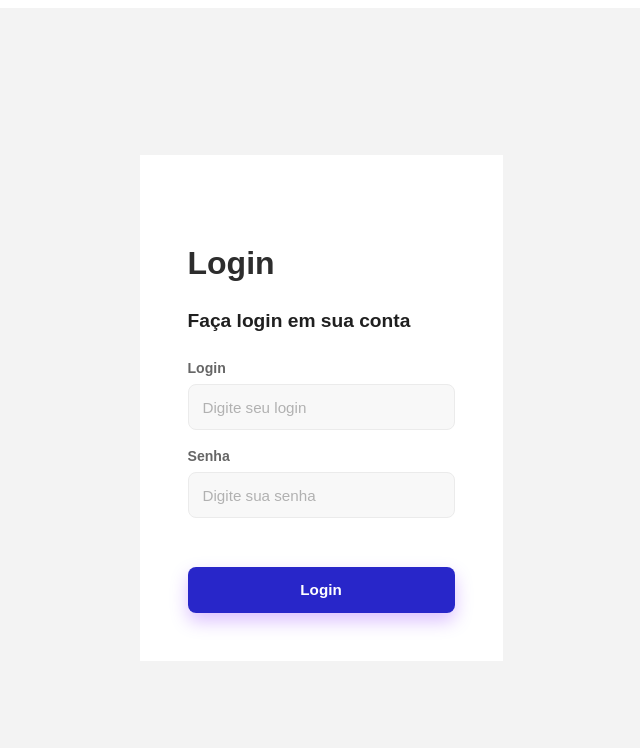
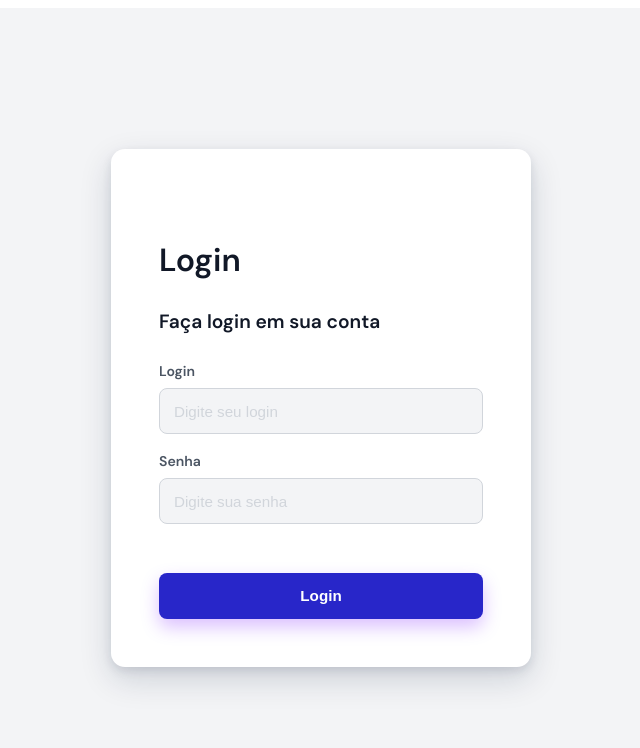
Before and after one commit to LuisRuppenthal/CityBlockMap, an Angular app in the folder cityblockmap - frontend/: page /login in a window 1280 px wide. Shown: the top 748 px of the page, without its empty margins (319-959 px from the left). Built offline with nearby package versions, Linux system fonts and the light colour scheme.

Commit message:
Organização de arquivos CSS.
- Utilizado IA para ajuda de organização de arquivos CSS para facilitar em caso de alteração.

```diff
--- a/cityblockmap - frontend/src/app/pages/blocks/block-list/block-list.css
+++ b/cityblockmap - frontend/src/app/pages/blocks/block-list/block-list.css
@@ -1,5 +1,8 @@
 @import url('https://fonts.googleapis.com/css2?family=DM+Sans:wght@400;500;600&family=Syne:wght@700&display=swap');
 
+/* --------------------------------------------------
+   HOST / CONFIGURAÇÃO DO COMPONENTE
+-------------------------------------------------- */
 :host {
   --blue-900: #0f1f3d;
   --blue-700: #1a3a6e;
@@ -20,10 +23,23 @@
   font-family: 'DM Sans', sans-serif;
 }
 
+/* --------------------------------------------------
+   LAYOUT PRINCIPAL
+-------------------------------------------------- */
 section {
   min-height: 100vh;
   background: linear-gradient(145deg, var(--blue-50) 0%, var(--gray-100) 100%);
   padding: 48px 24px;
+}
+
+/* --------------------------------------------------
+   CABEÇALHO DA LISTA
+-------------------------------------------------- */
+.list-header {
+  display: flex;
+  align-items: center;
+  justify-content: space-between;
+  margin-bottom: 32px;
 }
 
 h1 {
@@ -31,7 +47,7 @@ h1 {
   font-size: 2rem;
   font-weight: 700;
   color: var(--blue-900);
-  margin: 0 0 32px 0;
+  margin: 0;
   letter-spacing: -0.5px;
   position: relative;
   display: inline-block;
@@ -47,12 +63,18 @@ h1::after {
   margin-top: 8px;
 }
 
+/* --------------------------------------------------
+   MENSAGENS
+-------------------------------------------------- */
 p {
   font-size: 0.95rem;
   color: var(--gray-600);
   margin: 0 0 16px 0;
 }
 
+/* --------------------------------------------------
+   LISTA DE QUADRAS
+-------------------------------------------------- */
 ul {
   list-style: none;
   padding: 0;
@@ -62,6 +84,9 @@ ul {
   gap: 16px;
 }
 
+/* --------------------------------------------------
+   ANIMAÇÕES DE ENTRADA
+-------------------------------------------------- */
 li {
   animation: fadeUp 0.3s ease both;
 }
@@ -78,6 +103,9 @@ li:nth-child(4) { animation-delay: 0.20s; }
 li:nth-child(5) { animation-delay: 0.25s; }
 li:nth-child(6) { animation-delay: 0.30s; }
 
+/* --------------------------------------------------
+   BOTÃO DE QUADRA
+-------------------------------------------------- */
 button {
   width: 100%;
   padding: 20px 24px;
@@ -108,6 +136,9 @@ button::before {
   transition: transform 0.2s ease;
 }
 
+/* --------------------------------------------------
+   ESTADOS DO BOTÃO
+-------------------------------------------------- */
 button:hover {
   border-color: var(--blue-400);
   box-shadow: var(--shadow-lg);
@@ -123,3 +154,33 @@ button:active {
   transform: translateY(0);
   box-shadow: var(--shadow-sm);
 }
+
+/* --------------------------------------------------
+   BOTÃO NOVO USUÁRIO
+-------------------------------------------------- */
+.btn-new-user {
+  width: auto;
+  padding: 10px 20px;
+  background: var(--blue-500);
+  color: var(--white);
+  border: none;
+  border-radius: 8px;
+  font-family: 'DM Sans', sans-serif;
+  font-size: 0.9rem;
+  font-weight: 600;
+  cursor: pointer;
+  transition: all 0.2s ease;
+  box-shadow: 0 2px 8px rgba(37, 99, 235, 0.35);
+}
+
+.btn-new-user::before {
+  display: none;
+}
+
+.btn-new-user:hover {
+  background: var(--blue-700);
+  transform: translateY(-1px);
+  box-shadow: 0 4px 16px rgba(37, 99, 235, 0.45);
+  border-color: transparent;
+  color: var(--white);
+}
--- a/cityblockmap - frontend/src/app/pages/login/login.css
+++ b/cityblockmap - frontend/src/app/pages/login/login.css
@@ -1,3 +1,5 @@
+@import url('https://fonts.googleapis.com/css2?family=DM+Sans:wght@400;500;600&family=Syne:wght@700&display=swap');
+
 /* --------------------------------------------------
    HOST / CONFIGURAÇÃO DO COMPONENTE
 -------------------------------------------------- */
@@ -21,6 +23,9 @@
   font-family: 'DM Sans', sans-serif;
 }
 
+/* --------------------------------------------------
+   RESET
+-------------------------------------------------- */
 * {
   box-sizing: border-box;
 }
@@ -34,23 +39,8 @@
   align-items: center;
   justify-content: center;
   padding: 32px;
-  background: #f3f3f3;
-  font-family: Arial, Helvetica, sans-serif;
-}
-
-/* --------------------------------------------------
-   WRAPPER PRINCIPAL
--------------------------------------------------- */
-.login-wrapper {
-  width: 100%;
-  max-width: 1200px;
-  min-height: 700px;
-  display: grid;
-  grid-template-columns: 420px 1fr;
-  background: #ffffff;
-  border-radius: 6px;
-  overflow: hidden;
-  box-shadow: 0 18px 45px rgba(0, 0, 0, 0.08);
+  background: var(--gray-100);
+  font-family: 'DM Sans', sans-serif;
 }
 
 /* --------------------------------------------------
@@ -61,7 +51,11 @@
   flex-direction: column;
   justify-content: center;
   padding: 90px 48px 48px;
-  background: #ffffff;
+  background: var(--white);
+  border-radius: var(--radius);
+  box-shadow: var(--shadow-lg);
+  width: 100%;
+  max-width: 420px;
 }
 
 /* --------------------------------------------------
@@ -78,14 +72,14 @@
   margin: 0;
   font-size: 2rem;
   font-weight: 700;
-  color: #2d2d2d;
+  color: var(--gray-900);
 }
 
 .login-card h2 {
   margin: 0 0 28px;
   font-size: 1.2rem;
   font-weight: 700;
-  color: #1f1f1f;
+  color: var(--gray-900);
 }
 
 /* --------------------------------------------------
@@ -104,7 +98,7 @@
   margin-bottom: 8px;
   font-size: 0.88rem;
   font-weight: 600;
-  color: #666666;
+  color: var(--gray-600);
 }
 
 /* --------------------------------------------------
@@ -117,59 +111,27 @@
 .input-wrapper input {
   width: 100%;
   height: 46px;
-  padding: 0 52px 0 14px;
-  border: 1px solid #ebebeb;
+  padding: 0 14px;
+  border: 1px solid var(--gray-300);
   border-radius: 8px;
   outline: none;
-  background: #f8f8f8;
+  background: var(--gray-100);
   font-size: 0.95rem;
-  color: #333333;
+  color: var(--gray-900);
   transition: 0.2s ease;
 }
 
-.input-wrapper input:focus {
-  border-color: #2826c9;
-  background: #ffffff;
-  box-shadow: 0 0 0 3px rgba(142, 43, 255, 0.12);
-}
-
 .input-wrapper input::placeholder {
-  color: #b1b1b1;
+  color: var(--gray-300);
 }
 
 /* --------------------------------------------------
-   ÍCONES DOS INPUTS
+   ESTADOS DOS INPUTS
 -------------------------------------------------- */
-/*.input-icon {
-  position: absolute;
-  top: 50%;
-  right: 10px;
-  width: 30px;
-  height: 30px;
-  display: flex;
-  align-items: center;
-  justify-content: center;
-  transform: translateY(-50%);
-  border-radius: 6px;
-  background: linear-gradient(180deg, #9d39ff 0%, #6f00ff 100%);
-  color: #ffffff;
-  font-size: 0.9rem;
-}*/
-
-/* --------------------------------------------------
-   LINK "ESQUECEU A SENHA?"
--------------------------------------------------- */
-.forgot-password {
-  display: flex;
-  justify-content: flex-end;
-  margin: 6px 0 18px;
-}
-
-.forgot-password a {
-  font-size: 0.82rem;
-  font-weight: 600;
-  text-decoration: none;
-  color: #2826c9;
+.input-wrapper input:focus {
+  border-color: #2826c9;
+  background: var(--white);
+  box-shadow: 0 0 0 3px rgba(142, 43, 255, 0.12);
 }
 
 /* --------------------------------------------------
@@ -188,24 +150,17 @@
 .btn-primary {
   margin-top: 2em;
   border: none;
-  background: linear-gradient(180deg, #2826c9 0%, #2826c9 100%);
-  color: #ffffff;
+  background: #2826c9;
+  color: var(--white);
   box-shadow: 0 8px 18px rgba(111, 0, 255, 0.25);
 }
 
+/* --------------------------------------------------
+   ESTADOS DOS BOTÕES
+-------------------------------------------------- */
 .btn-primary:hover {
   transform: translateY(-1px);
   filter: brightness(1.03);
-}
-
-.btn-secondary {
-  border: 1.5px solid #2826c9;
-  background: #ffffff;
-  color: #2826c9;
-}
-
-.btn-secondary:hover {
-  background: #faf5ff;
 }
 
 /* --------------------------------------------------
@@ -224,87 +179,28 @@
   left: 0;
   width: 100%;
   height: 1px;
-  background: #ececec;
+  background: var(--gray-300);
 }
 
 .divider span {
   position: relative;
   padding: 0 12px;
-  background: #ffffff;
+  background: var(--white);
   font-size: 0.85rem;
-  color: #a0a0a0;
+  color: var(--gray-600);
 }
 
 /* --------------------------------------------------
-   PAINEL DE ILUSTRAÇÃO
--------------------------------------------------- */
-/*.illustration-panel {
-  display: flex;
-  align-items: center;
-  justify-content: center;
-  padding: 40px;
-  background: #f5f5f5;
-}*/
-
-/*.illustration-box {
-  width: 100%;
-  max-width: 520px;
-  aspect-ratio: 1 / 1;
-  display: flex;
-  flex-direction: column;
-  align-items: center;
-  justify-content: center;
-  position: relative;
-  border: 2px solid #d6a9ff;
-  background: transparent;
-}*/
-
-/*.illustration-box h3 {
-  margin: 0 0 24px;
-  font-size: 2rem;
-  font-weight: 700;
-  text-align: center;
-  color: #2b2b2b;
-}*/
-
-/*.shape {
-  width: 320px;
-  height: 250px;
-  display: flex;
-  align-items: center;
-  justify-content: center;
-  overflow: hidden;
-  border-radius: 58% 42% 55% 45% / 50% 45% 55% 50%;
-  background: linear-gradient(180deg, #a33cff 0%, #6f00ff 100%);
-}*/
-
-/*.shape img {
-  width: 88%;
-  max-width: 290px;
-  object-fit: contain;
-  filter: drop-shadow(0 10px 16px rgba(0, 0, 0, 0.12));
-}*/
-
-/* --------------------------------------------------
-   @MEDIA para telas menores
+   @MEDIA — TELAS MÉDIAS
 -------------------------------------------------- */
 @media (max-width: 992px) {
-  .login-wrapper {
-    max-width: 560px;
-    grid-template-columns: 1fr;
-  }
-
-  .illustration-panel {
-    display: none;
-  }
-
   .login-card {
     padding: 48px 28px;
   }
 }
 
 /* --------------------------------------------------
-   @MEDIA para celular
+   @MEDIA — CELULAR
 -------------------------------------------------- */
 @media (max-width: 480px) {
   .login-page {
--- a/cityblockmap - frontend/src/app/pages/not-found/not-found.css
+++ b/cityblockmap - frontend/src/app/pages/not-found/not-found.css
@@ -1,5 +1,8 @@
 @import url('https://fonts.googleapis.com/css2?family=DM+Sans:wght@400;500;600&family=Syne:wght@700&display=swap');
 
+/* --------------------------------------------------
+   HOST / CONFIGURAÇÃO DO COMPONENTE
+-------------------------------------------------- */
 :host {
   --blue-900: #0f1f3d;
   --blue-700: #1a3a6e;
@@ -15,6 +18,9 @@
   font-family: 'DM Sans', sans-serif;
 }
 
+/* --------------------------------------------------
+   LAYOUT PRINCIPAL
+-------------------------------------------------- */
 section {
   min-height: 100vh;
   background: linear-gradient(145deg, var(--blue-50) 0%, var(--gray-100) 100%);
@@ -24,6 +30,9 @@ section {
   padding: 48px 24px;
 }
 
+/* --------------------------------------------------
+   CARD 404
+-------------------------------------------------- */
 .not-found-card {
   background: var(--white);
   border: 1px solid var(--gray-300);
@@ -36,11 +45,9 @@ section {
   animation: fadeUp 0.4s ease both;
 }
 
-@keyframes fadeUp {
-  from { opacity: 0; transform: translateY(16px); }
-  to   { opacity: 1; transform: translateY(0); }
-}
-
+/* --------------------------------------------------
+   CÓDIGO 404
+-------------------------------------------------- */
 .code {
   display: block;
   font-family: 'Syne', sans-serif;
@@ -52,8 +59,11 @@ section {
   letter-spacing: -4px;
 }
 
+/* --------------------------------------------------
+   TEXTOS
+-------------------------------------------------- */
 h1 {
-  font-family: sans-serif;
+  font-family: 'Syne', sans-serif;
   font-size: 1.4rem;
   font-weight: 700;
   color: var(--blue-900);
@@ -66,6 +76,9 @@ p {
   margin: 0 0 32px 0;
 }
 
+/* --------------------------------------------------
+   BOTÃO VOLTAR
+-------------------------------------------------- */
 button {
   padding: 12px 32px;
   background: var(--blue-500);
@@ -80,8 +93,19 @@ button {
   box-shadow: 0 2px 8px rgba(37, 99, 235, 0.35);
 }
 
+/* --------------------------------------------------
+   ESTADO DO BOTÃO
+-------------------------------------------------- */
 button:hover {
   background: var(--blue-700);
   transform: translateY(-1px);
   box-shadow: 0 4px 16px rgba(37, 99, 235, 0.45);
 }
+
+/* --------------------------------------------------
+   ANIMAÇÕES
+-------------------------------------------------- */
+@keyframes fadeUp {
+  from { opacity: 0; transform: translateY(16px); }
+  to   { opacity: 1; transform: translateY(0); }
+}
--- a/cityblockmap - frontend/src/app/pages/register/register.css
+++ b/cityblockmap - frontend/src/app/pages/register/register.css
@@ -1,5 +1,8 @@
 @import url('https://fonts.googleapis.com/css2?family=DM+Sans:wght@400;500;600&family=Syne:wght@700&display=swap');
 
+/* --------------------------------------------------
+   HOST / CONFIGURAÇÃO DO COMPONENTE
+-------------------------------------------------- */
 :host {
   --blue-900: #0f1f3d;
   --blue-700: #1a3a6e;
@@ -17,6 +20,9 @@
   font-family: 'DM Sans', sans-serif;
 }
 
+/* --------------------------------------------------
+   LAYOUT PRINCIPAL
+-------------------------------------------------- */
 section {
   min-height: 100vh;
   background: linear-gradient(145deg, var(--blue-50) 0%, var(--gray-100) 100%);
@@ -26,23 +32,26 @@ section {
   padding: 48px 24px;
 }
 
+/* --------------------------------------------------
+   CARD DE CADASTRO
+-------------------------------------------------- */
 .register-card {
   background: var(--white);
   border: 1px solid var(--gray-300);
   border-radius: var(--radius);
   box-shadow: var(--shadow-lg);
-  padding: 100px 48px;
+  padding: 40px 48px;
   width: 100%;
   max-width: 460px;
   animation: fadeUp 0.4s ease both;
 }
 
-@keyframes fadeUp {
-  from { opacity: 0; transform: translateY(16px); }
-  to   { opacity: 1; transform: translateY(0); }
+/* --------------------------------------------------
+   CABEÇALHO DO CARD
+-------------------------------------------------- */
+.card-header {
+  margin-bottom: 32px;
 }
-
-.card-header { margin-bottom: 32px; }
 
 h1 {
   font-family: 'Syne', sans-serif;
@@ -69,10 +78,24 @@ h1::after {
   margin: 14px 0 0 0;
 }
 
-.form { display: flex; flex-direction: column; gap: 20px; }
+/* --------------------------------------------------
+   FORMULÁRIO
+-------------------------------------------------- */
+.form {
+  display: flex;
+  flex-direction: column;
+  gap: 20px;
+}
 
-.field { display: flex; flex-direction: column; gap: 6px; }
+.field {
+  display: flex;
+  flex-direction: column;
+  gap: 6px;
+}
 
+/* --------------------------------------------------
+   LABELS
+-------------------------------------------------- */
 label {
   font-size: 0.8rem;
   font-weight: 600;
@@ -81,6 +104,9 @@ label {
   color: var(--blue-500);
 }
 
+/* --------------------------------------------------
+   INPUTS E SELECT
+-------------------------------------------------- */
 input[type="text"],
 input[type="password"],
 select {
@@ -97,13 +123,8 @@ select {
 }
 
 input[type="text"]::placeholder,
-input[type="password"]::placeholder { color: var(--gray-300); }
-
-input[type="text"]:focus,
-input[type="password"]:focus,
-select:focus {
-  border-color: var(--blue-400);
-  box-shadow: 0 0 0 3px rgba(59, 130, 246, 0.15);
+input[type="password"]::placeholder {
+  color: var(--gray-300);
 }
 
 select {
@@ -114,6 +135,19 @@ select {
   padding-right: 36px;
 }
 
+/* --------------------------------------------------
+   ESTADOS DOS INPUTS
+-------------------------------------------------- */
+input[type="text"]:focus,
+input[type="password"]:focus,
+select:focus {
+  border-color: var(--blue-400);
+  box-shadow: 0 0 0 3px rgba(59, 130, 246, 0.15);
+}
+
+/* --------------------------------------------------
+   LISTA DE CHECKBOXES (BAIRROS)
+-------------------------------------------------- */
 .checkbox-list {
   display: flex;
   flex-direction: column;
@@ -154,7 +188,14 @@ select {
   letter-spacing: 0;
 }
 
-.actions { display: flex; gap: 12px; margin-top: 8px; }
+/* --------------------------------------------------
+   BOTÕES DE AÇÃO
+-------------------------------------------------- */
+.actions {
+  display: flex;
+  gap: 12px;
+  margin-top: 8px;
+}
 
 .btn-primary,
 .btn-secondary {
@@ -175,18 +216,24 @@ select {
   box-shadow: 0 2px 8px rgba(37, 99, 235, 0.35);
 }
 
+.btn-secondary {
+  background: var(--white);
+  color: var(--gray-600);
+  border: 1px solid var(--gray-300);
+}
+
+/* --------------------------------------------------
+   ESTADOS DOS BOTÕES
+-------------------------------------------------- */
 .btn-primary:hover:not(:disabled) {
   background: var(--blue-700);
   transform: translateY(-1px);
   box-shadow: 0 4px 16px rgba(37, 99, 235, 0.45);
 }
 
-.btn-primary:disabled { opacity: 0.6; cursor: not-allowed; }
-
-.btn-secondary {
-  background: var(--white);
-  color: var(--gray-600);
-  border: 1px solid var(--gray-300);
+.btn-primary:disabled {
+  opacity: 0.6;
+  cursor: not-allowed;
 }
 
 .btn-secondary:hover {
@@ -194,6 +241,9 @@ select {
   border-color: var(--gray-600);
 }
 
+/* --------------------------------------------------
+   ALERTAS
+-------------------------------------------------- */
 .alert {
   padding: 12px 16px;
   border-radius: 8px;
@@ -213,3 +263,11 @@ select {
   border: 1px solid #bbf7d0;
   color: #16a34a;
 }
+
+/* --------------------------------------------------
+   ANIMAÇÕES
+-------------------------------------------------- */
+@keyframes fadeUp {
+  from { opacity: 0; transform: translateY(16px); }
+  to   { opacity: 1; transform: translateY(0); }
+}
```
Also changed, not shown: cityblockmap - frontend/src/app/pages/blocks/block-map/block-map.css (+23 -5 lines).
